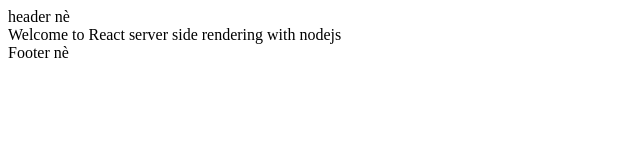
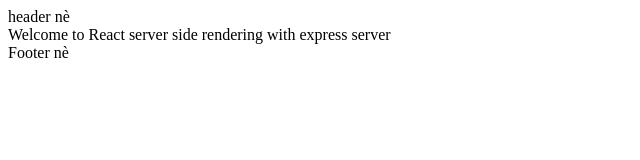
Before and after one commit to strangerdeveloper2810/React-Server-Side-Rendering, a React app: page / in a window 1280 px wide. Shown: the top 160 px of the page, without its empty margins (0-640 px from the left). Built offline with nearby package versions, Linux system fonts and the light colour scheme; no server answers; the HTML template or start-up script is replaced by a standard one.

Commit message:
adding suppressHydrationWarning for hydrate client

```diff
--- a/src/client/layouts/HomeLayout.tsx
+++ b/src/client/layouts/HomeLayout.tsx
@@ -6,11 +6,11 @@
 }
 const HomeLayout: React.FC<HomeLayoutProps> = ({ children }): JSX.Element => {
   return (
-    <>
+    <div suppressHydrationWarning>
       <Header />
       {children}
       <Footer />
-    </>
+    </div>
   );
 };
 
--- a/src/client/pages/Home/Home.tsx
+++ b/src/client/pages/Home/Home.tsx
@@ -1,7 +1,8 @@
 import React from "react";
 
 const Home: React.FC = (): JSX.Element => {
-  return <>Welcome to React server side rendering with nodejs </>;
+  console.log("aaaaaa");
+  return <>Welcome to React server side rendering with express server </>;
 };
 
 export default Home;
```
